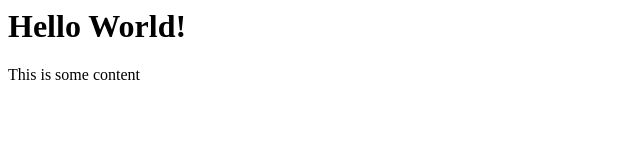
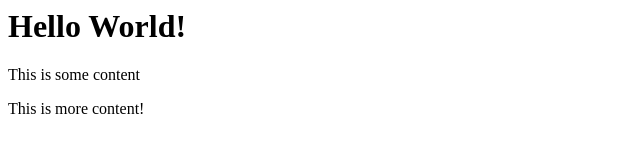
Before and after one commit to hqarni/hqarni.github.com, a plain HTML site: page index.html in a window 1280 px wide. Shown: the whole page, without its empty margins (0-640 px from the left). Drawn offline with Linux system fonts and the light colour scheme.

Commit message:
second p tag

```diff
--- a/index.html
+++ b/index.html
@@ -5,5 +5,6 @@
 <body>
 	<h1>Hello World!</h1>
 		<p>This is some content</p>
+		<p>This is more content!</p>
 </body>
 </html>
```
